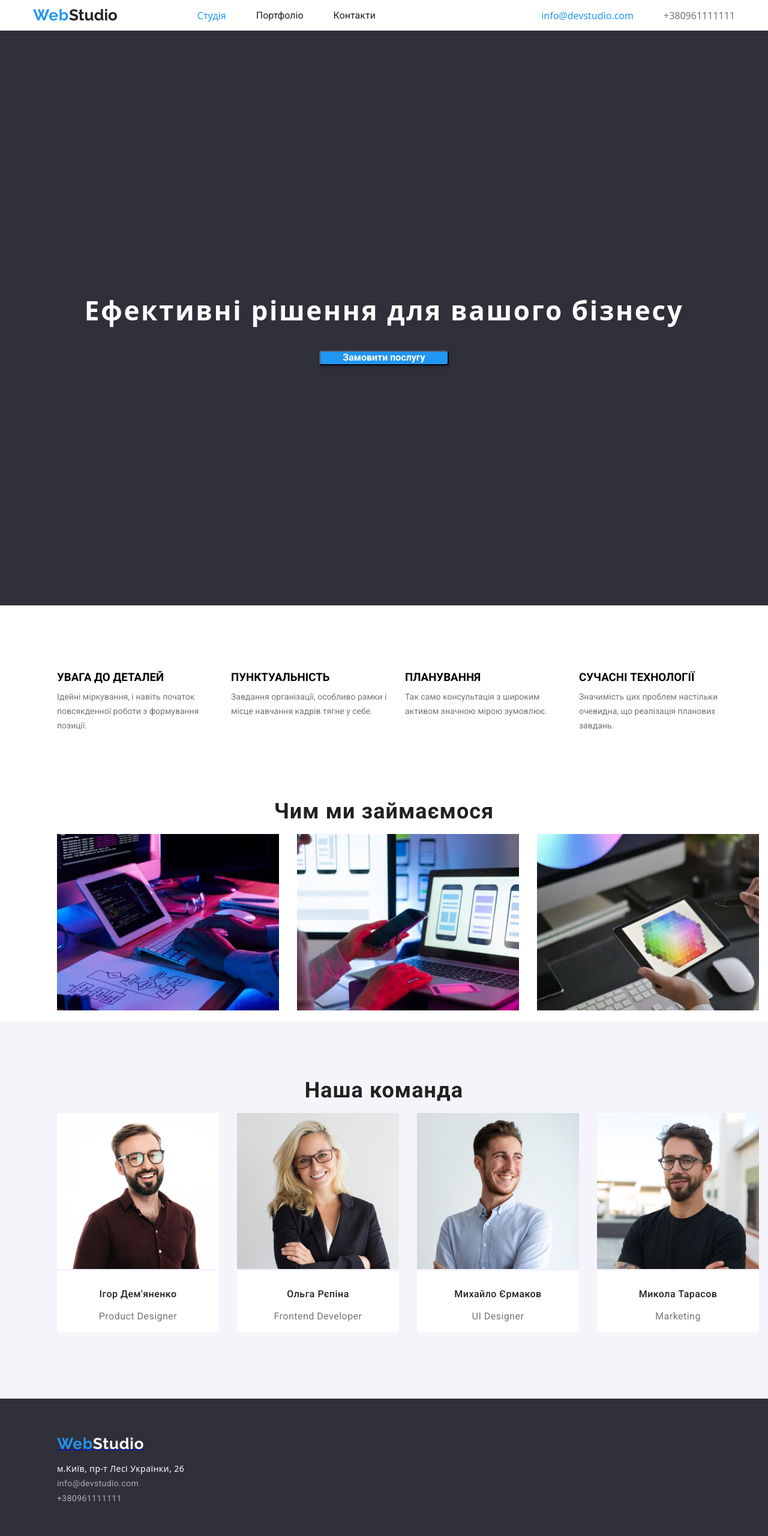
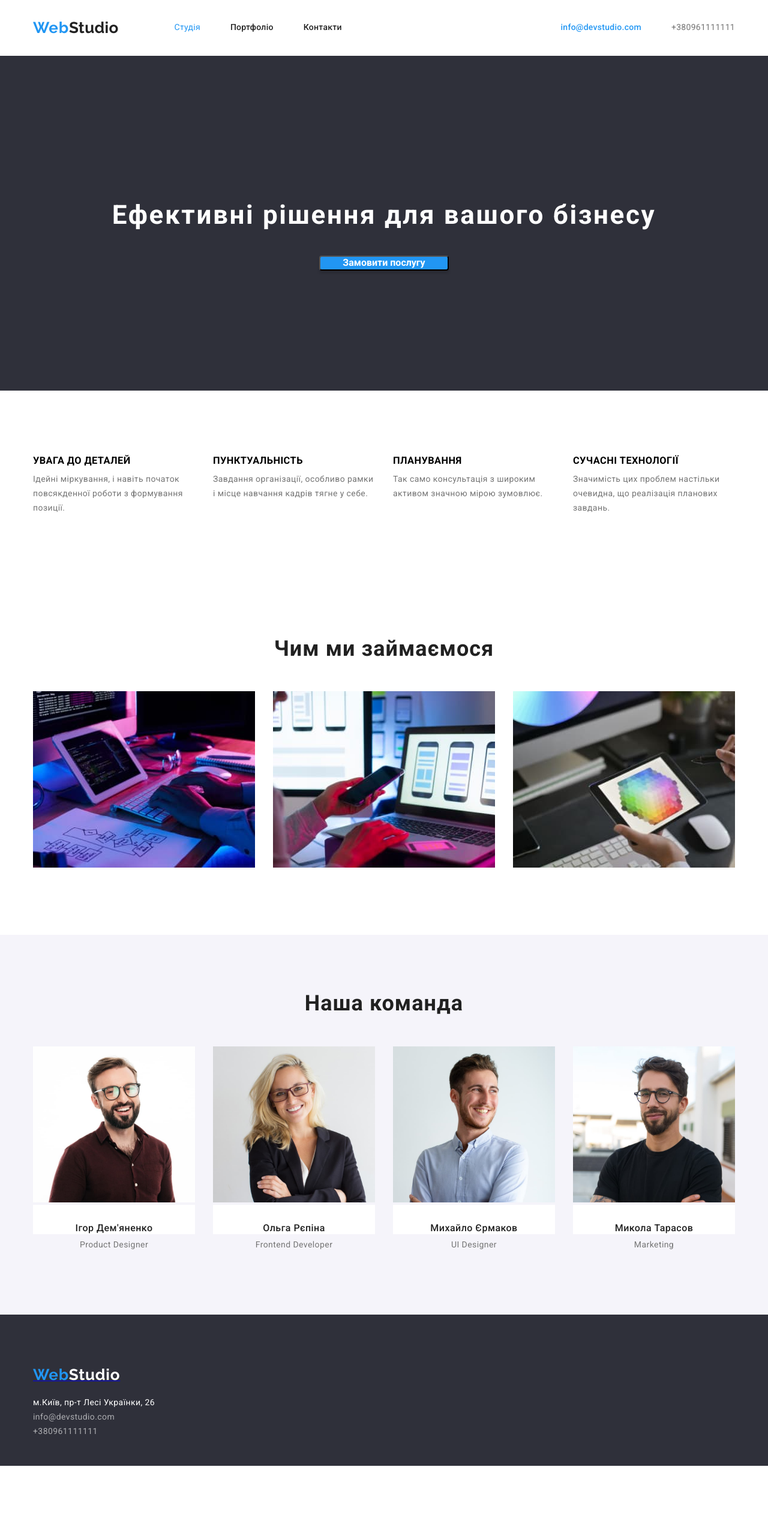
Before and after one commit to YuriyCher/goit-markup-hw-3, a plain HTML site: page index.html in a window 1280 px wide. Shown: the top 2560 px of the page at 60% size. After the commit the page ends 2443 px from the top, so only its background shows below. Drawn offline with nearby package versions, Linux system fonts and the light colour scheme.

Commit message:
зроблені футери
зроблені футери

```diff
--- a/css/css/styles.css
+++ b/css/css/styles.css
@@ -1,2 +0,0 @@
-.link-port { text-decoration: none;}
-.list-port { list-style: none;}
--- a/css/styles.css
+++ b/css/styles.css
@@ -11,24 +11,37 @@
 
 .link
 {
-    text-decoration: none;
+    text-decoration: none
+    padding: 0;
+    margin: 0;
 }
  .link-port
  {
     text-decoration: none;
+    padding: 0;
+   margin: 0;
  }
 
  .list
  {
   list-style:none;
+  padding: 0;
+
+
+
  }
   .list-port
 {
   list-style: none;
+  padding: 0;
+
+  margin: 0;
+
 }
 .img
 {
     display: block;
+    height: auto;
 }
 
 
@@ -62,6 +75,7 @@
     line-height: 1.19;
     letter-spacing: 0.03em;
 
+
     color:   #2196F3;
   }
 
@@ -88,7 +102,7 @@
         padding-left: 15px;
         padding-right: 15px;
       }
-  .section
+  section
       {
         padding-top: 94px;
          padding-bottom: 94px;
@@ -98,7 +112,8 @@
 
 
 .page-header
-  {
+  { padding-top: 24px;
+    padding-bottom: 25px;
     background: #FFFFFF;
   }
 
@@ -134,23 +149,20 @@
 
 .contakt
 {
-  display: flex;
+  display: flex;gap: 50px;
   align-items: center;
   margin-left: auto;
 }
 
- .item-contakt
-  {
-  margin-left: 50px;
-  }
+
 
 
     /* ============heder==================    */
 
-    .body
+    body
     {
         font-family: Roboto, sans-serif;
-        font-weight: 500;
+
         font-size: 14px;
         line-height: 1.14;
         letter-spacing: 0.02em;
@@ -172,8 +184,8 @@
 
   .title-main
   {
-    font-family:'Roboto'
-    font-weight: 900;
+
+
     font-size: 44px;
     line-height: 1.36;
     letter-spacing: 0.06em;
@@ -183,13 +195,13 @@
 
 
 .team-liter
-{ font-family: 'Roboto';
-  font-style: normal;
-  font-weight: 700;
+{
+
   font-size: 36px;
   line-height:1.16;
   text-align: center;
   letter-spacing: 0.03em;
+  margin-bottom: 50px;
 
   color: #212121;
 
@@ -290,7 +302,10 @@ color: #212121;
 
 .item-page-benefits
 {
- height: 72;
+  font-size: 14px;
+  line-height:1.14;
+  letter-spacing: 0.03em;
+   height: 72;
    width: 270px;
 
 }
@@ -343,21 +358,20 @@ color: #212121;
     letter-spacing: 0.03em;
      color: #757575;
     width: 270px;
-    padding: 18px;
-    background: #FFFFFF;
+    --primary-text-color-theme-dark
+
   }
 
 
 
  .menu-link
- {
-    font-family:Roboto, Raleway, sans-serif;
+ {       font-weight: 500;
+    font-family:Roboto,sans-serif;
      color:var(--accent-color);
 }
 
   .contakt-email
-  {padding-top:  135px;
-    padding-bottom: 16px;
+  {font-weight: 500;
     color: #2196F3;
    }
    .contakt-email:hover,:focus
@@ -367,8 +381,7 @@ color: #212121;
 
 
   .contakt-stil
-  {  padding-top:  45px;
-    padding-bottom: 16px;
+  {
    color: #2196F3;
   }
 
@@ -390,6 +403,7 @@ color: #212121;
     font-size: 14px;
     line-height: 1.7;
     letter-spacing: 0.03em;
+    margin-bottom: 20px;
 
    color: #FFFFFF;
   }
@@ -397,12 +411,13 @@ color: #212121;
   {
     align-content: center;
   background-color: #2F303A;
-  height: 252px;
+ height: 252px;
   }
 
   .page-foot
-  {padding-top: 60px;
-  padding-bottom: 60px;}
+  {
+    padding-top: 60px;
+  padding-bottom:60 px;}
 
 
     .tel-port
@@ -481,7 +496,7 @@ line-height: 2;
 letter-spacing: 0.06em;
 
 color: #212121;
-padding-top: 20px;
+margin-top:20px;
 }
 
 .card-speciality
@@ -494,11 +509,12 @@ line-height: 1.87;
 letter-spacing: 0.03em;
 
 color: #757575;
-  padding-top: 4px;
-padding-bottom: 20px;
+  margin-top: 4px;
+margin-bottom:  20px;
 }
 
-.log-name{
-  padding-left:40px;
+.log-name
+{
+  margin-top:20px;
 
 }
--- a/index.html
+++ b/index.html
@@ -54,7 +54,7 @@ href="https://cdn.jsdelivr.net/npm/modern-normalize@1.1.0/modern-normalize.min.c
 
  <main>
 <section  class="solutions-page list link-port section">
-  <div class="container solutions-page">
+  <div class="container">
 
 
 
@@ -162,18 +162,18 @@ href="https://cdn.jsdelivr.net/npm/modern-normalize@1.1.0/modern-normalize.min.c
 
       <div class="container page-foot ">
 
-      <a class="log-name" href="./index.html" class=" link-port list-port">
+      <a class="" href="./index.html" class=" link-port list-port">
         <span class="logo-w link"><span class="accent-logo">Web</span>Studio</span></a>
 
-      <address>
-        <ul class="foot-list list">
+      <address></address>
+        <ul class="foot-list list log-name">
 
           <li><a>м.Київ, пр-т Лесі Українки, 26</a></li>
           <li><a  class="link-port tel-port" href="">info@devstudio.com</a></li>
           <li><a  class="link-port tel-port" href="">+380961111111</a></li>
 
         </ul>
-      </address>
+
 
 
       </div>
```
Also changed, not shown: portfolio.html (+4 -4 lines).
